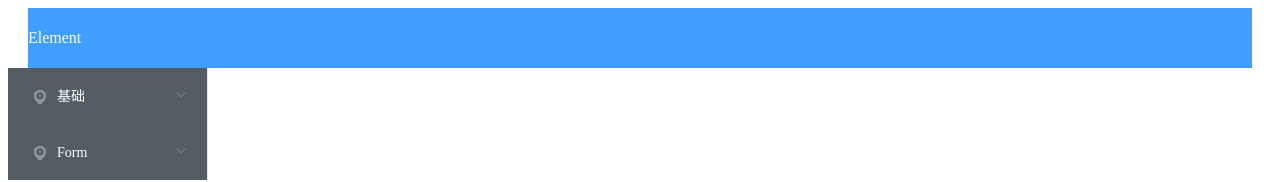
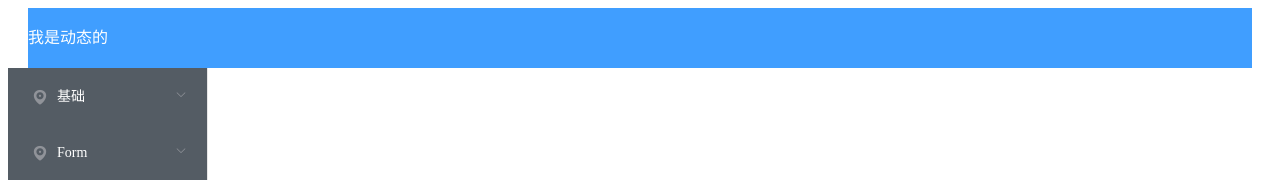
Before and after one commit to gmm2339/myvue, a Vue app in the folder vue_router_elementui/: page / in a window 1280 px wide. Shown: the top 182 px of the page. Built offline with nearby package versions, Linux system fonts and the light colour scheme.

Commit message:
prop动态传值

```diff
--- a/vue_router_elementui/src/App.vue
+++ b/vue_router_elementui/src/App.vue
@@ -3,7 +3,7 @@
 
     <el-container>
       <el-header>
-        <mheader class="header"></mheader>
+        <mheader class="header" :title="titleText"></mheader>
       </el-header>
       <el-container>
         <el-aside width="200px">
@@ -21,6 +21,11 @@ import NavMenu from '@/components/NavMenu'
 import Header from '@/components/Header'
 export default {
   name: 'App',
+  data  () {
+    return {
+      titleText: '我是动态的'
+    }
+  },
   components: {
     'navmenu': NavMenu,
     'mheader': Header
--- a/vue_router_elementui/src/components/Header.vue
+++ b/vue_router_elementui/src/components/Header.vue
@@ -1,14 +1,15 @@
 <template>
     <el-row>
       <el-col :span="24">
-        <div class="header-wrap">Element</div>
+        <div class="header-wrap">{{title}}</div>
       </el-col>
     </el-row>
 </template>
 
 <script>
 export default {
-  name: 'Header'
+  name: 'Header',
+  props: ['title']
 }
 </script>
 
--- a/vue_router_elementui/src/router/index.js
+++ b/vue_router_elementui/src/router/index.js
@@ -16,4 +16,6 @@ menus.forEach((item) => {
   })
 })
 
-export default new Router({ routes })
+export default new Router({
+  routes
+})
```
Also changed, not shown: vue_router_elementui/package.json (+6 -1 lines), 1 other file (tests, documents, lock files or other folders).
